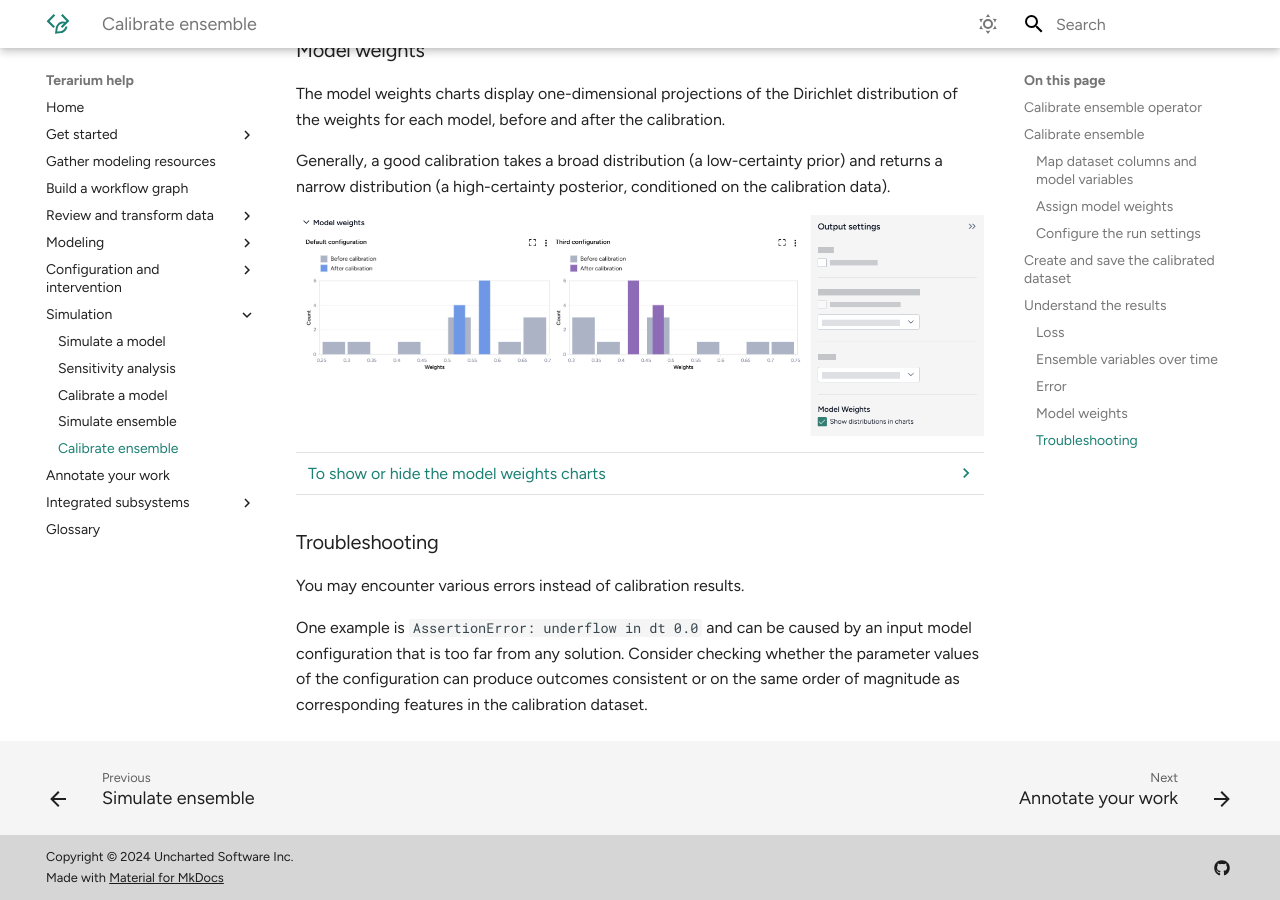
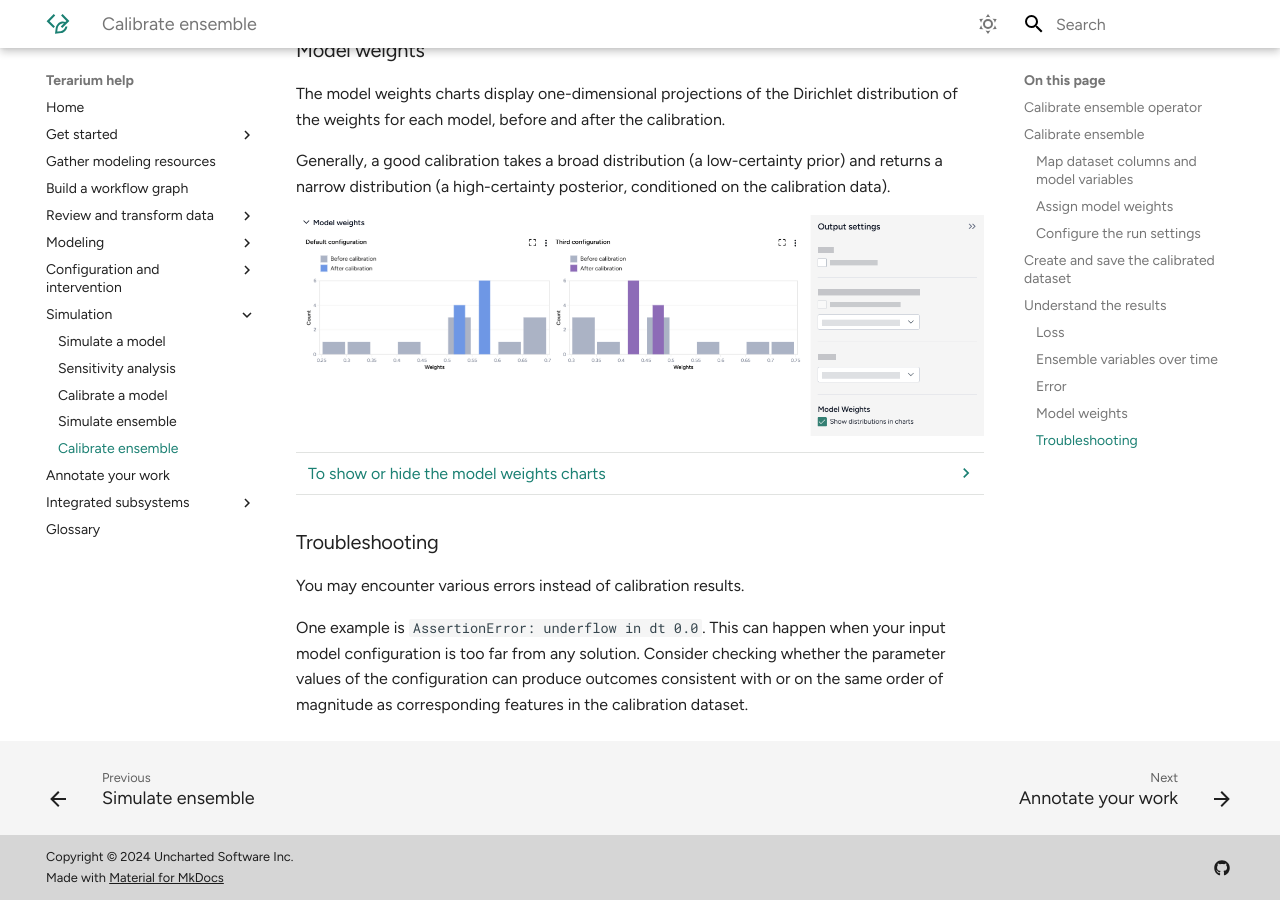
Before and after one commit to DARPA-ASKEM/terarium-docs, an MkDocs documentation site: the page built from docs/simulation/calibrate-ensemble.md, in a window 1280 px wide and 900 px high, scrolled down 7832 px. Built offline with MkDocs 1.6.1 and Material for MkDocs 9.7.7, drawn with Linux system fonts in a browser that asks for light colours; plug-ins that fetch from the network failed and are left out.

Commit message:
Copy edits

```diff
--- a/docs/simulation/calibrate-ensemble.md
+++ b/docs/simulation/calibrate-ensemble.md
@@ -319,4 +319,4 @@ Generally, a good calibration takes a broad distribution (a low-certainty prior)
 
 You may encounter various errors instead of calibration results.
 
-One example is `AssertionError: underflow in dt 0.0` and can be caused by an input model configuration that is too far from any solution. Consider checking whether the parameter values of the configuration can produce outcomes consistent or on the same order of magnitude as corresponding features in the calibration dataset.
+One example is `AssertionError: underflow in dt 0.0`. This can happen when your input model configuration is too far from any solution. Consider checking whether the parameter values of the configuration can produce outcomes consistent with or on the same order of magnitude as corresponding features in the calibration dataset.
```
Also changed, not shown: docs/simulation/calibrate-model.md (+5 -5 lines).
